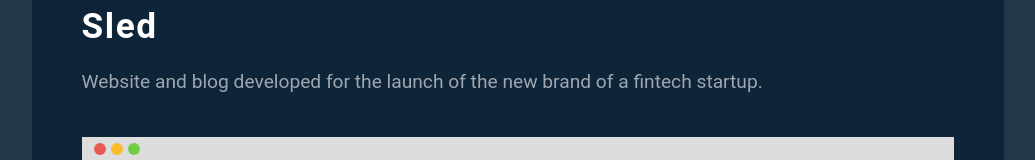
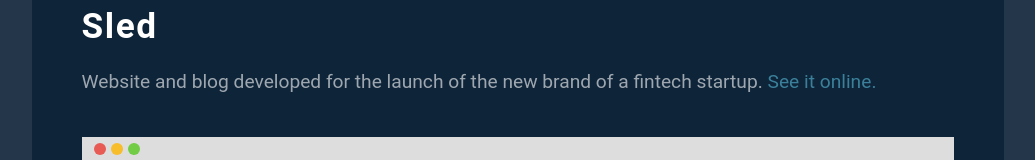
Before and after one commit to blocknomad/portfolio, a Vue app: page / in a window 1280 px wide. Shown: the part 1186-1346 px from the top of the page, without its empty margins (122-1157 px from the left). Built offline with nearby package versions, Linux system fonts and the light colour scheme.

Commit message:
Add 'See it online' link to working projects

```diff
--- a/src/App.vue
+++ b/src/App.vue
@@ -66,4 +66,13 @@
   opacity: 0.6;
   line-height: 1.9rem;
 }
+
+a {
+  text-decoration: none;
+  color: #5abfdc;
+}
+
+a:hover {
+  text-decoration: underline;
+}
 </style>
--- a/src/views/projects/Appetize.vue
+++ b/src/views/projects/Appetize.vue
@@ -16,6 +16,7 @@
     <template v-slot:summary>
       Website developed for a digital commerce platform for food, beverage and
       retail company.
+      <a href="http://appetizedev.wpengine.com/">See it online.</a>
     </template>
     <template v-slot:about>
       As a Front End engineer, I have implemented the website's pages using
--- a/src/views/projects/Sled.vue
+++ b/src/views/projects/Sled.vue
@@ -12,7 +12,7 @@
     </template>
     <template v-slot:summary>
       Website and blog developed for the launch of the new brand of a fintech
-      startup.
+      startup. <a href="https://www.sled.com.br/">See it online.</a>
     </template>
     <template v-slot:about>
       These projects were developed as a Front End engineer at Sled. I acted
--- a/src/views/projects/Vanna.vue
+++ b/src/views/projects/Vanna.vue
@@ -15,6 +15,7 @@
     </template>
     <template v-slot:summary>
       Subscriptions management and automatic electronic invoices issuance app.
+      <a href="https://vanna.app/">See it online.</a>
     </template>
     <template v-slot:about>
       As a Full Stack engineer, I participated actively on new architectural and
```
